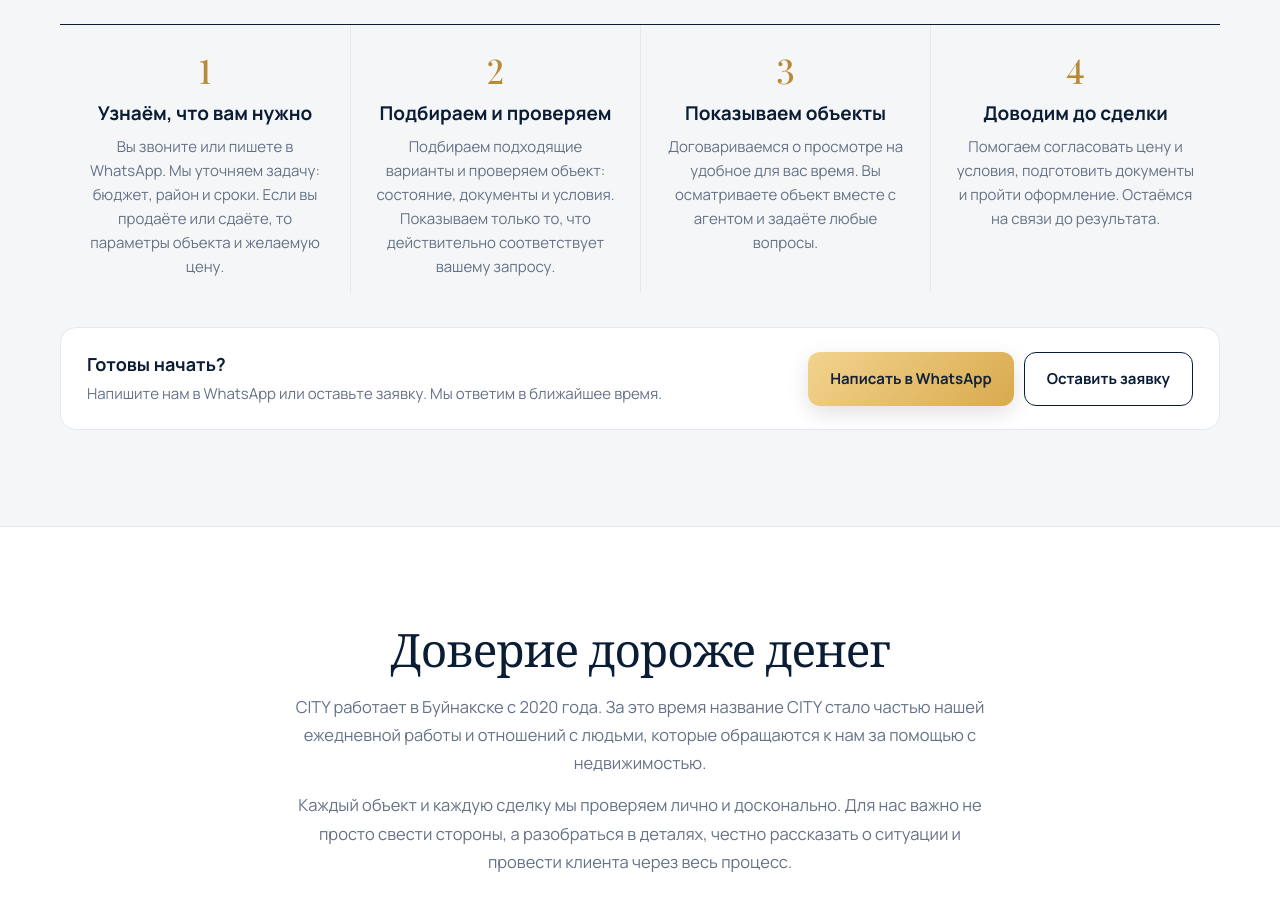
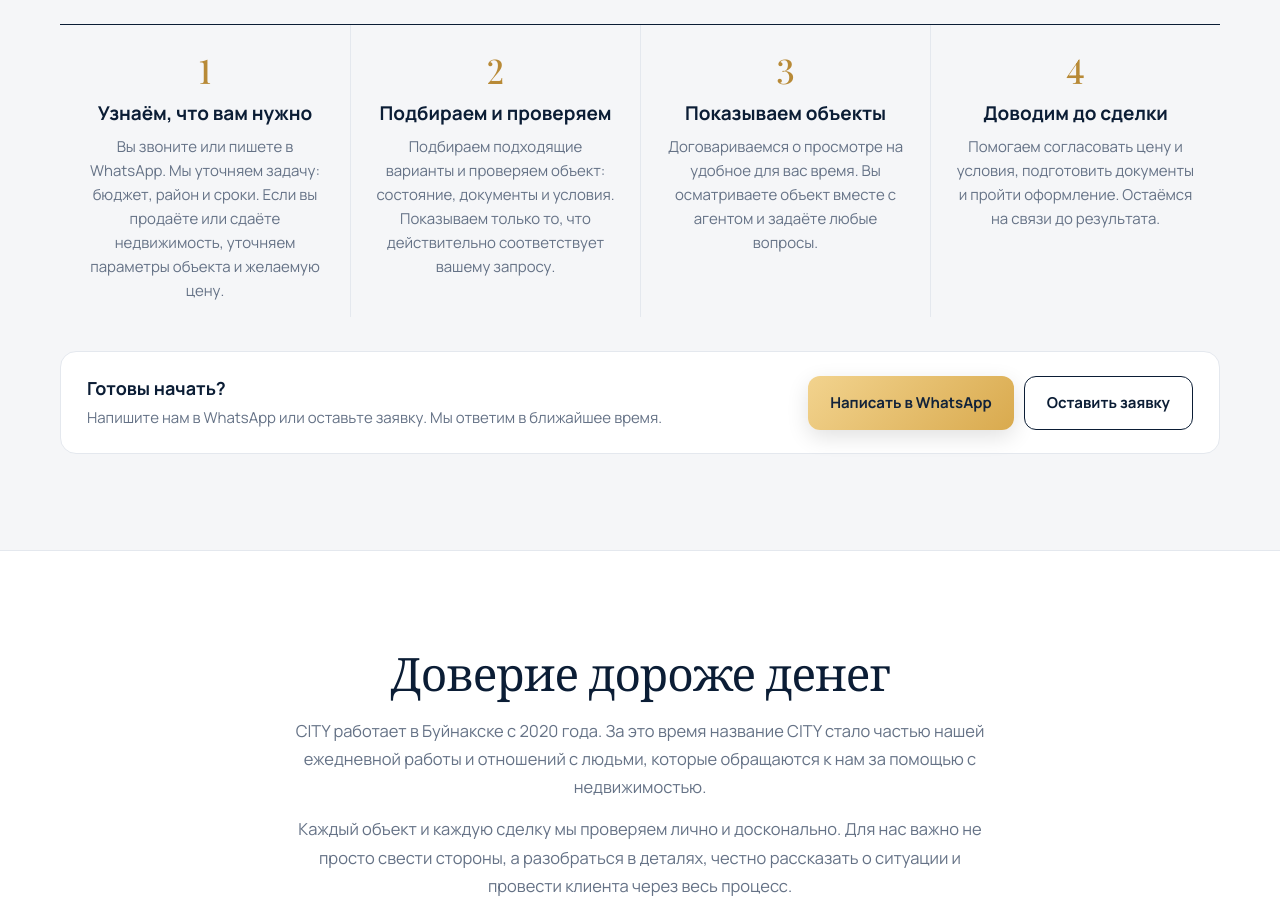
Before and after one commit to dzaffry13-oss/city, a plain HTML site: page index.html in a window 1280 px wide. Shown: the part 2420-3338 px from the top of the page. Drawn offline with nearby package versions, Linux system fonts and the light colour scheme.

Commit message:
Polish Russian copy on homepage

```diff
--- a/index.html
+++ b/index.html
@@ -843,7 +843,7 @@ footer{background:#06172b}
       <p>Четыре шага от первого сообщения до сделки. На каждом из них вы знаете, что происходит и что будет дальше.</p>
     </div>
     <div class="steps">
-      <div class="step"><i>1</i><h3>Узнаём, что вам нужно</h3><p>Вы звоните или пишете в WhatsApp. Мы уточняем задачу: бюджет, район и сроки. Если вы продаёте или сдаёте, то параметры объекта и желаемую цену.</p></div>
+      <div class="step"><i>1</i><h3>Узнаём, что вам нужно</h3><p>Вы звоните или пишете в WhatsApp. Мы уточняем задачу: бюджет, район и сроки. Если вы продаёте или сдаёте недвижимость, уточняем параметры объекта и желаемую цену.</p></div>
       <div class="step"><i>2</i><h3>Подбираем и проверяем</h3><p>Подбираем подходящие варианты и проверяем объект: состояние, документы и условия. Показываем только то, что действительно соответствует вашему запросу.</p></div>
       <div class="step"><i>3</i><h3>Показываем объекты</h3><p>Договариваемся о просмотре на удобное для вас время. Вы осматриваете объект вместе с агентом и задаёте любые вопросы.</p></div>
       <div class="step"><i>4</i><h3>Доводим до сделки</h3><p>Помогаем согласовать цену и условия, подготовить документы и пройти оформление. Остаёмся на связи до результата.</p></div>
```
